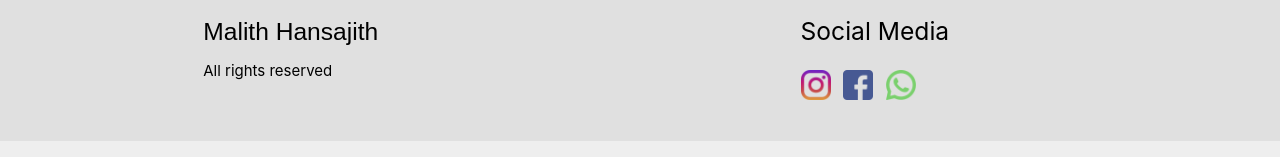
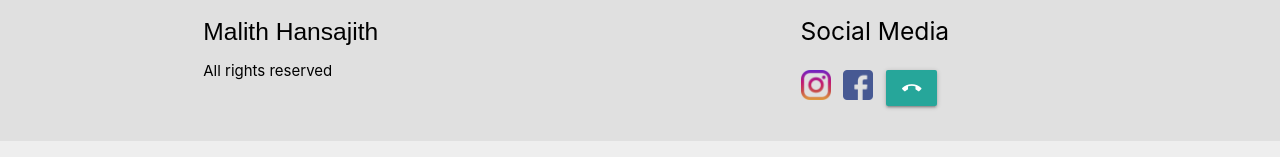
Before and after one commit to malithimagix/imagixofficial, a plain HTML site: page index.html in a window 1280 px wide. Shown: the part 2041-2198 px from the top of the page. Drawn offline with nearby package versions, Linux system fonts and the light colour scheme; a web font is replaced by a local one.

Commit message:
Update index.html
a

```diff
--- a/index.html
+++ b/index.html
@@ -178,7 +178,7 @@
                     <ul>
                       <li><a href="https://www.instagram.com/imagix.__/"><img src="icons/174855.png" width="30"></a></li>&nbsp&nbsp&nbsp
                       <li><a href="https://web.facebook.com/Imagix-1987654574614604/"><img src="icons/facebook.png" width="30"></a></li>&nbsp&nbsp&nbsp
-                      <li><a href="0755411834"><img src="icons/whatsapp.png" width="30"></a></li>&nbsp&nbsp&nbsp
+                      <a onclick="M.toast({html: 'I am a toast'})" class="btn"><i class="material-icons">call_end</i></a>
                    </ul>
                </div>
               </div>
```
